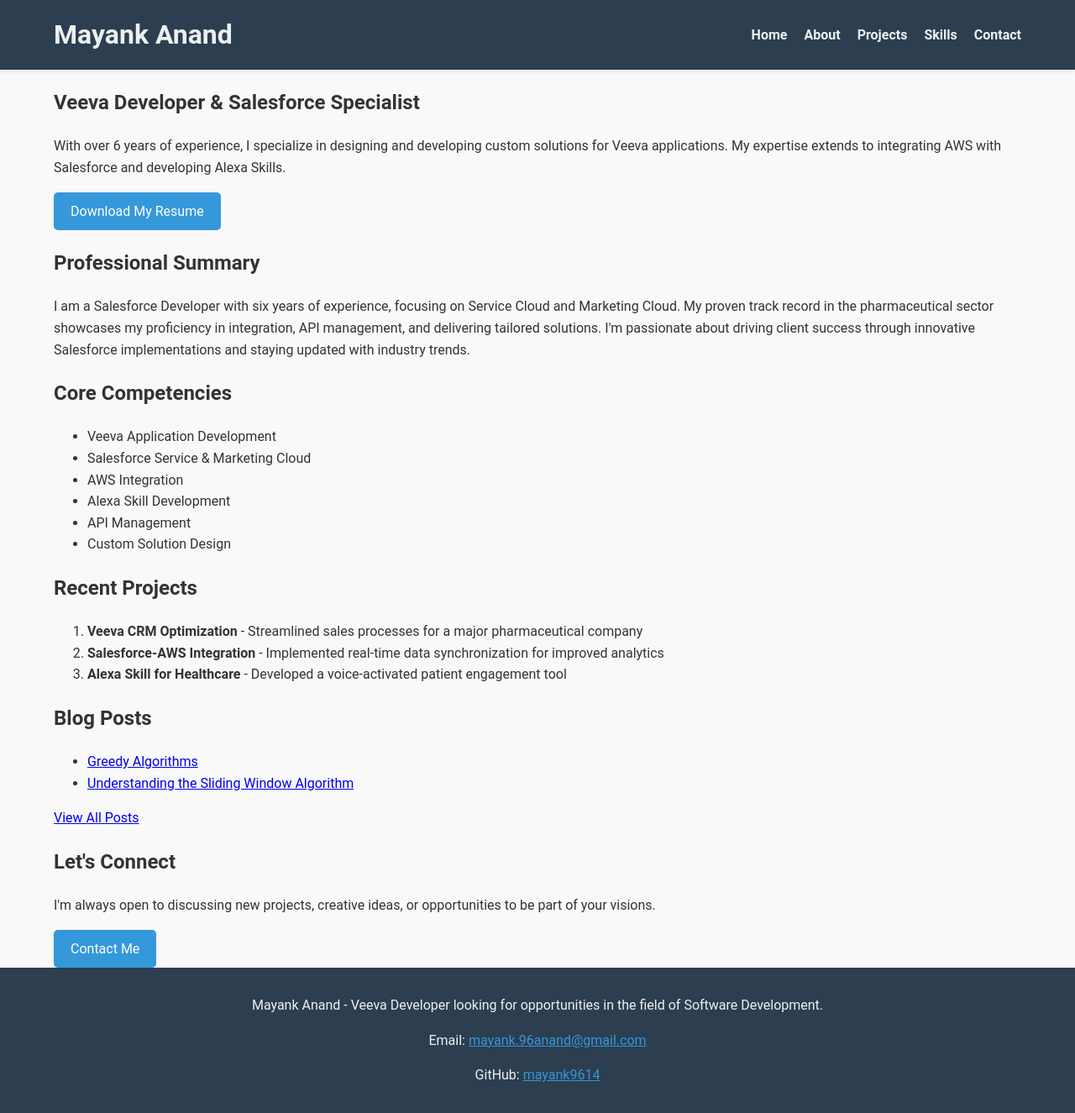
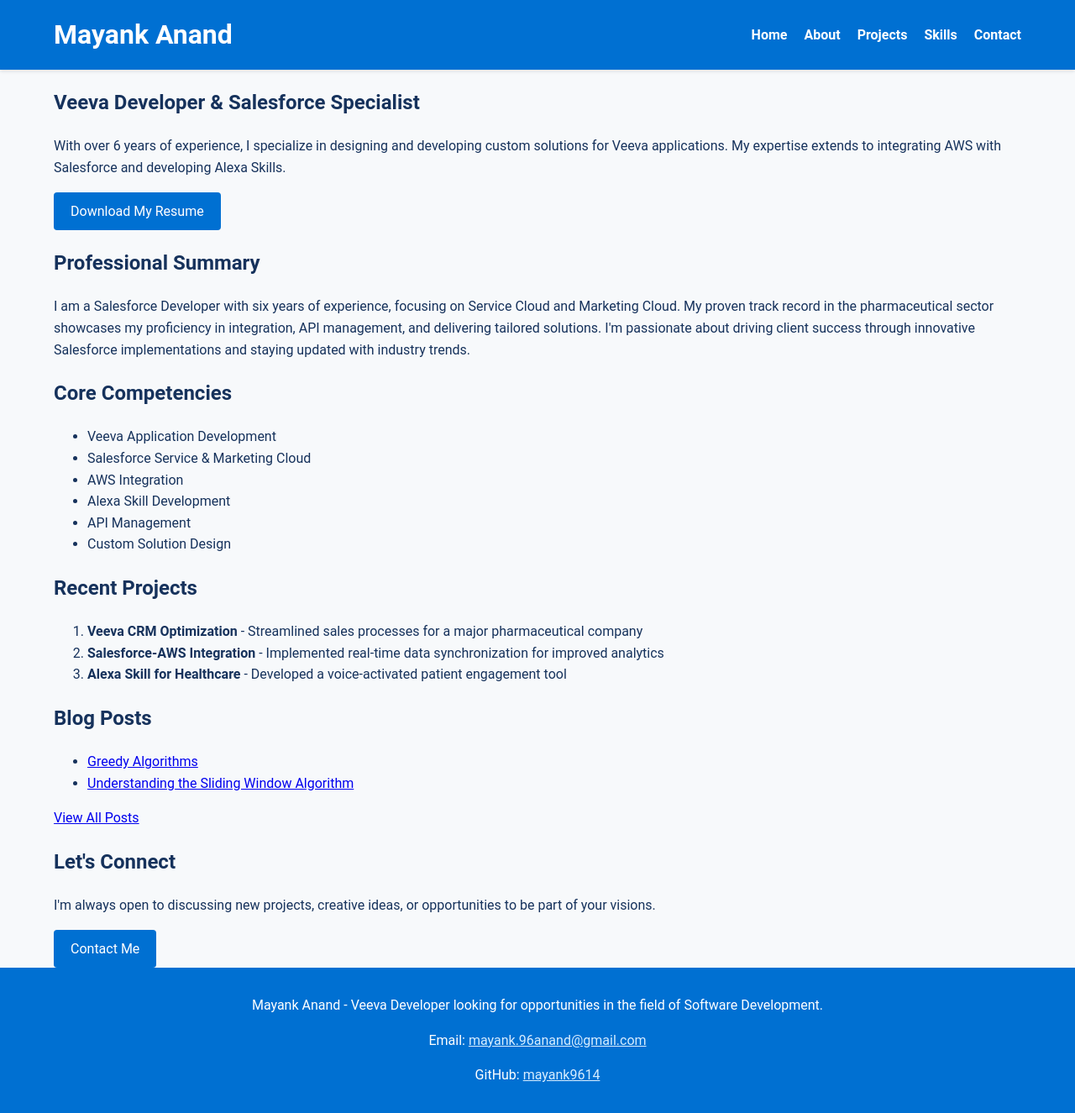
Before and after one commit to mayank9614/Anand_Mayank_website, a Jekyll site: the page built from index.md, in a window 1280 px wide. Shown: the whole page at 84% size. Built offline with Jekyll 4.4.1, drawn with Linux system fonts in a browser that asks for light colours.

Commit message:
updated css

```diff
--- a/assets/css/main.css
+++ b/assets/css/main.css
@@ -1,8 +1,8 @@
 body {
   font-family: 'Roboto', Arial, sans-serif;
   line-height: 1.6;
-  color: #333;
-  background-color: #f9f9f9;
+  color: #16325c;  /* Salesforce text color */
+  background-color: #f7f9fb;  /* Light blue background similar to Salesforce */
   margin: 0;
   padding: 0;
   display: flex;
@@ -18,8 +18,8 @@
 }
 
 header {
-  background-color: #2c3e50;
-  color: #ecf0f1;
+  background-color: #0070d2;  /* Salesforce primary blue */
+  color: #ffffff;
   padding: 1rem 0;
   box-shadow: 0 2px 4px rgba(0,0,0,0.1);
 }
@@ -36,7 +36,7 @@
 }
 
 header h1 a {
-  color: #ecf0f1;
+  color: #ffffff;
   text-decoration: none;
 }
 
@@ -53,23 +53,13 @@
 
 nav a {
   text-decoration: none;
-  color: #ecf0f1;
+  color: #ffffff;
   font-weight: bold;
   transition: color 0.3s;
 }
 
 nav a:hover {
-  color: #3498db;
-}
-
-.profile-image {
-  width: 200px;
-  height: 200px;
-  border-radius: 50%;
-  object-fit: cover;
-  float: right;
-  margin: 0 0 20px 20px;
-  border: 5px solid #3498db;
+  color: #d8edff;  /* Lighter blue on hover */
 }
 
 main {
@@ -79,33 +69,27 @@
 
 .btn {
   display: inline-block;
-  background-color: #3498db;
-  color: #fff;
+  background-color: #0070d2;  /* Salesforce primary blue */
+  color: #ffffff;
   padding: 10px 20px;
   text-decoration: none;
-  border-radius: 5px;
+  border-radius: 4px;
   transition: background-color 0.3s;
 }
 
 .btn:hover {
-  background-color: #2980b9;
+  background-color: #005fb2;  /* Darker blue on hover */
 }
 
 footer {
-  background-color: #2c3e50;
-  color: #ecf0f1;
+  background-color: #0070d2;  /* Salesforce primary blue */
+  color: #ffffff;
   padding: 1rem 0;
   text-align: center;
 }
 
 footer a {
-  color: #3498db;
-}
-
-.home-container {
-  display: flex;
-  flex-direction: column;
-  min-height: 100vh;
+  color: #d8edff;  /* Lighter blue for footer links */
 }
 
 @media screen and (max-width: 768px) {
@@ -127,10 +111,4 @@
     margin: 10px 0;
     margin-left: 0;
   }
-
-  .profile-image {
-    float: none;
-    margin: 0 auto 20px;
-    display: block;
-  }
 }
```
